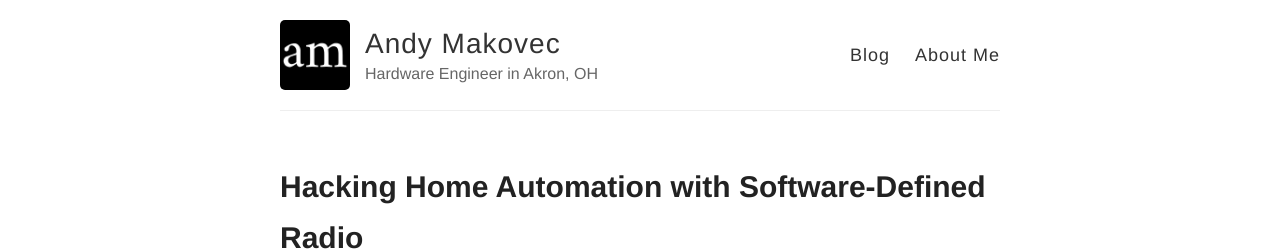
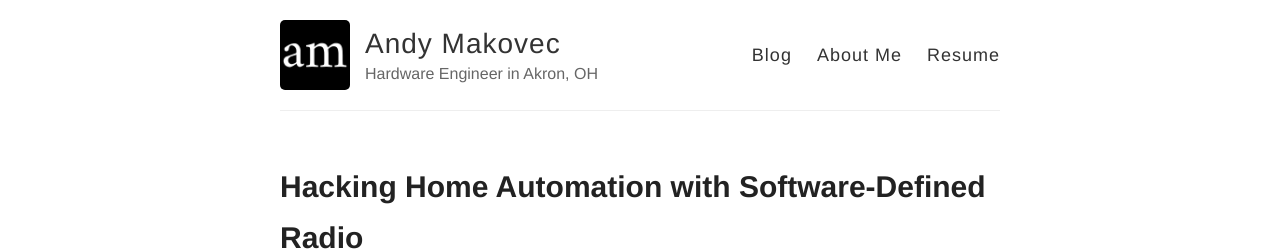
Before and after one commit to amakovec/amakovec.github.io, a Jekyll site: the page built from index.html, in a window 1280 px wide. Shown: the top 251 px of the page. Built offline with Jekyll 4.4.1, drawn with Linux system fonts in a browser that asks for light colours.

Commit message:
Added resume

```diff
--- a/_layouts/default.html
+++ b/_layouts/default.html
@@ -29,6 +29,7 @@
           <nav>
             <a href="{{ site.baseurl }}/">Blog</a>
             <a href="{{ site.baseurl }}/about">About Me</a>
+            <a href="{{ site.baseurl }}/assets/resume/Andy_Makovec_Resume_2021-08-11.pdf">Resume</a>
           </nav>
         </header>
       </div>
```
Also changed, not shown: 1 other file.
